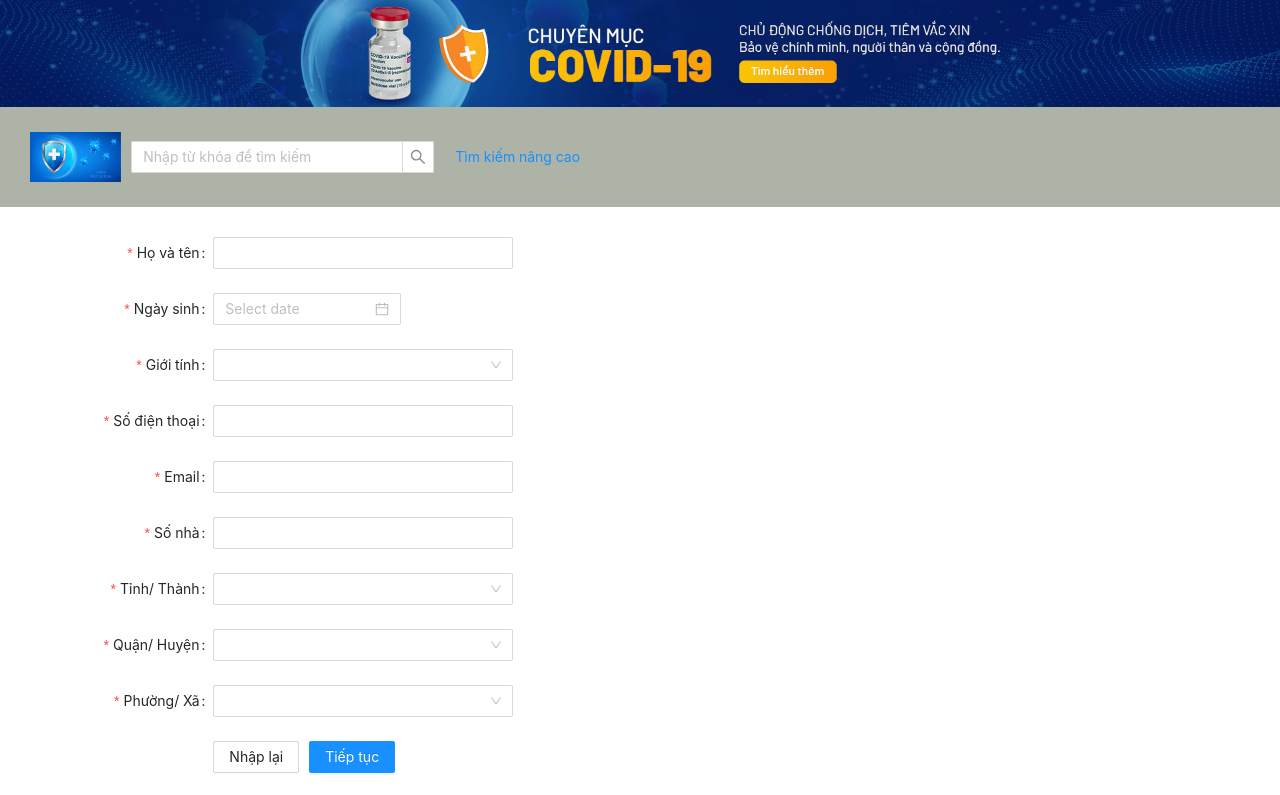
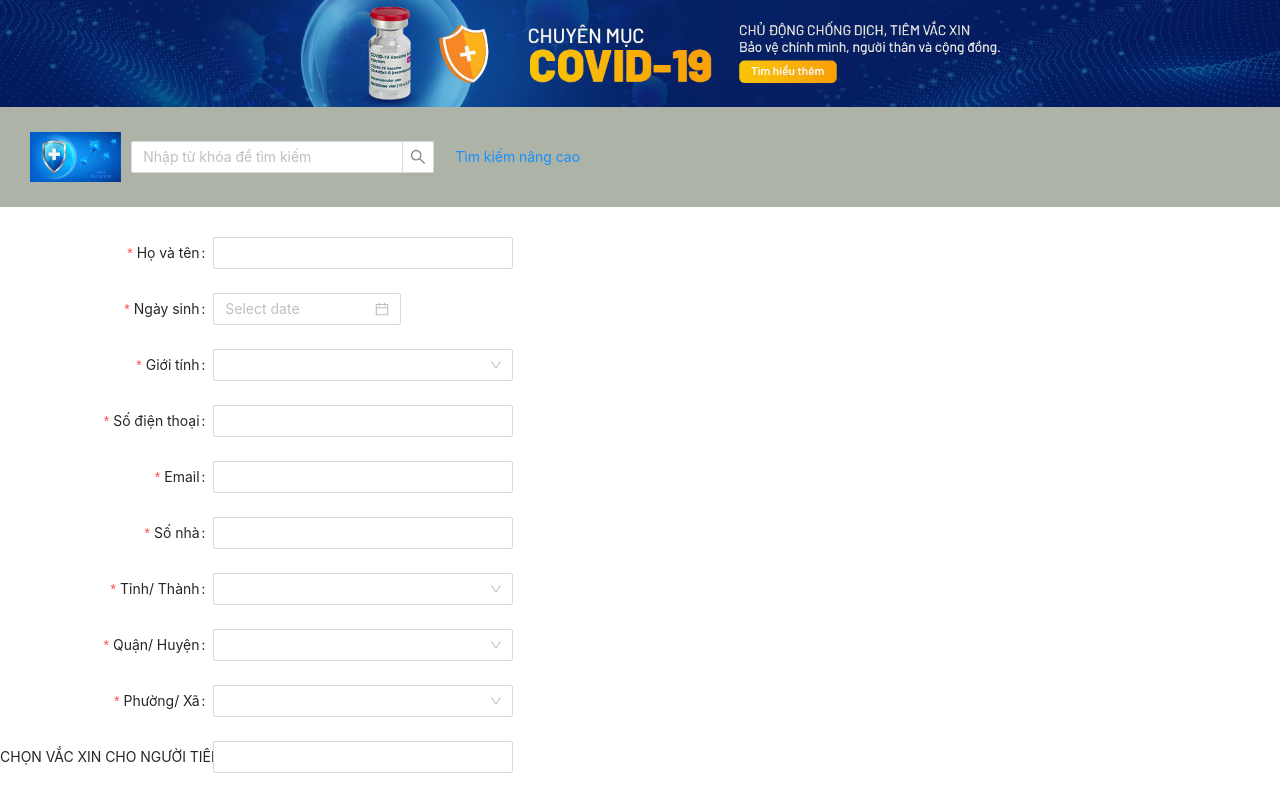
Before and after one commit to PikarryPham/vnvcwebsite, a React (Create React App) app in the folder client/: page /register in a window 1280 px wide. Shown: the top 795 px of the page. Built offline with nearby package versions, Linux system fonts and the light colour scheme.

Commit message:
make it better

```diff
--- a/client/src/Pages/Register/index.js
+++ b/client/src/Pages/Register/index.js
@@ -1,13 +1,19 @@
-import React from "react";
+import React, { useState } from "react";
 import { Form, Input, DatePicker, Select, List, Avatar, Button } from "antd";
 import Header from "../../Components/header";
 import { Row, Col, Typography, Divider } from "antd";
 import { Title } from "./styled";
+import { instance } from "../../utils/axios";
+
 const { Option } = Select;
 
 export default function Register() {
+  const [customers, setCustomers] = useState([]);
+
   const onFinish = (values) => {
     console.log("Success:", values);
+
+    instance.post("/register/insert-khachhang", values);
   };
 
   const onFinishFailed = (errorInfo) => {
@@ -127,6 +133,17 @@ export default function Register() {
               </Select>
             </Form.Item>
 
+            <Form.Item label="CHỌN VẮC XIN CHO NGƯỜI TIÊM">
+              <Select
+                mode="multiple"
+                maxTagCount="responsive"
+                style={{ width: 300 }}
+              >
+                <Option value="Nam">Nam</Option>
+                <Option value="Nữ">Nữ</Option>
+              </Select>
+            </Form.Item>
+
             <Form.Item wrapperCol={{ offset: 8, span: 16 }}>
               <Button style={{ marginRight: 10 }}>Nhập lại</Button>
 
@@ -139,8 +156,7 @@ export default function Register() {
 
         <Col>
           <List
-            header={<Title>DANH SÁCH NGƯỜI TIÊM
-              </Title>}
+            header={<Title>DANH SÁCH NGƯỜI TIÊM</Title>}
             footer={<Button type="primary">Xem điều khoản và đăng ký</Button>}
             bordered
             dataSource={data}
--- a/client/src/utils/axios.js
+++ b/client/src/utils/axios.js
@@ -0,0 +1,17 @@
+import axios from "axios";
+
+export const instance = axios.create({
+  baseURL: "http://localhost:5000",
+  timeout: 60000
+});
+
+instance.interceptors.request.use(
+  config => {
+    const token = localStorage.getItem("token")
+    if (token) {
+      config.headers.Authorization = `Bearer ${token}`;
+    }
+    return config;
+  },
+  error => Promise.reject(error)
+);
```
